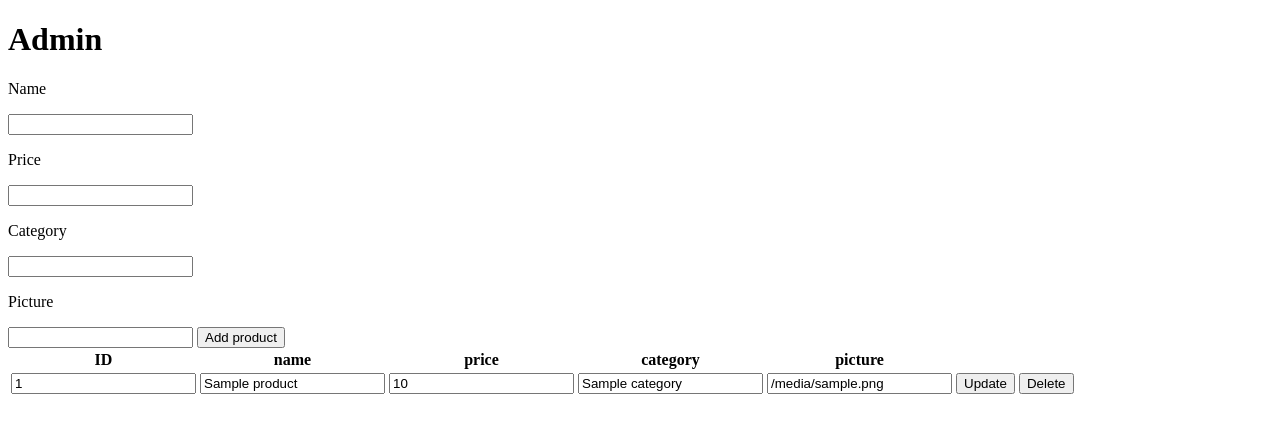
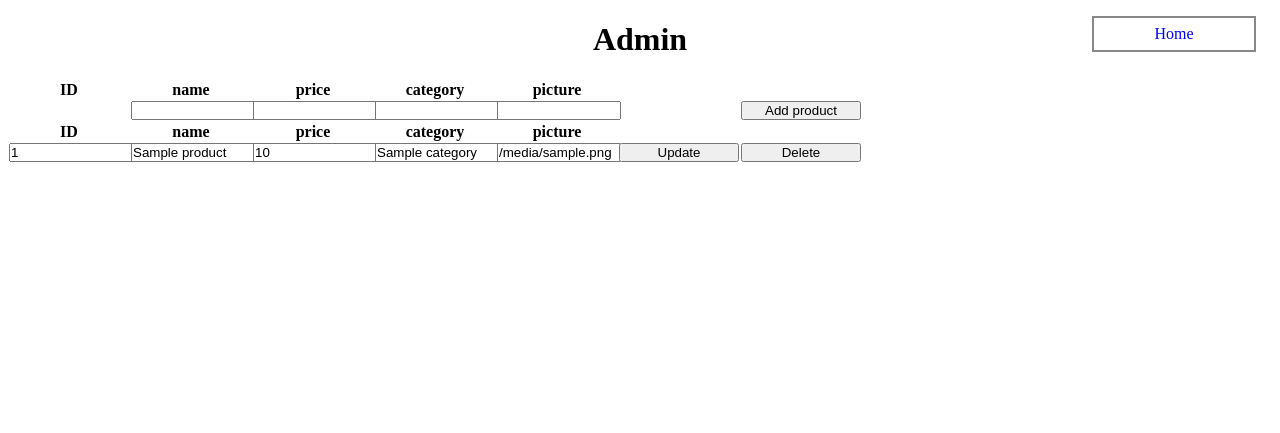
Before and after one commit to Nhrust/Project_TPP3_2, a Python web app: template templates/admin.html in a window 1280 px wide. Shown: the top 433 px of the page. Run offline with Jinja, Linux system fonts and the light colour scheme; the template is opened without the code that fills it: most values are stand-ins (such as "Sample title", 1, 10 or a date in 2020).

Commit message:
Начали делать категории товаров, упрощён вывод в консоль, admin.html / admin.css изменены (не трогать)

```diff
--- a/main.py
+++ b/main.py
@@ -7,4 +7,4 @@ if not accounts.check_login("admin"):
 	admin.name = "Админ"
 	admin.update_on_base(base)
 
-app.run(debug=True, host="0.0.0.0")
+app.run(debug=False, host="0.0.0.0")
--- a/source/pages.py
+++ b/source/pages.py
@@ -17,7 +17,7 @@ def home():
 	account = get_account()
 	if account == None:
 		return redirect("/login",code=302)
-	return render_template("home.html", products = products.get_all())
+	return render_template("home.html", products = products.get_all(), categories = products.get_categories())
 
 @app.route("/admin")
 def admin():
@@ -27,4 +27,3 @@ def admin():
 	if account.login != "admin":
 		return redirect("/home",code=302)
 	return render_template("admin.html", products = products.get_all())
-#http://192.168.62.169:5000/add_product?name=%D0%9E%D0%B3%D1%83%D1%80%D0%B5%D1%86&price=4&category=%D0%9E%D0%B2%D0%BE%D1%89%D1%8C&picture=..%2Fstatic%2Fpictures%2Fcucumber.png
--- a/static/css/admin.css
+++ b/static/css/admin.css
@@ -0,0 +1,52 @@
+h1 {
+    width: 100%;
+    text-align: center;
+}
+
+div.back {
+    position: absolute;
+    right: 2vh;
+    top: 1vh;
+    display: inline-block;
+    border: 2px solid #888;
+    width: 20vh;
+    height: 4vh;
+    font-size: 2vh;
+    text-align: center;
+    line-height: 4vh;
+    margin: 1vh;
+}
+
+a {
+    display: block;
+}
+
+p {
+    display: inline-block;
+    width: 10vh;
+    margin-top: 0;
+    margin-bottom: 0;
+    line-height: 3vh;
+    font-size: 2vh;
+}
+
+body > form > input {
+    display: inline-block;
+    margin-bottom: 1vh;
+}
+
+table {
+    border-collapse: collapse;
+}
+
+th, td {
+    display: inline-block;
+    width: 15vh;
+}
+
+td > input {
+    width: 15vh;
+    margin: 0;
+    padding: 0;
+    display: block;
+}
--- a/templates/admin.html
+++ b/templates/admin.html
@@ -3,23 +3,38 @@
 <head>
     <meta charset="UTF-8">
     <meta name="viewport" content="width=device-width, initial-scale=1.0">
-    <link rel="stylesheet" href="../static/css/global.css">
     <link rel="stylesheet" href="../static/css/admin.css">
     <title>Admin</title>
 </head>
 <body>
     <h1>Admin</h1>
-    <form action="add_product" method="GET">
-        <p>Name</p>
-        <input type="text" name="name">
-        <p>Price</p>
-        <input type="text" name="price">
-        <p>Category</p>
-        <input type="text" name="category">
-        <p>Picture</p>
-        <input type="text" name="picture">
-        <input type="submit" value="Add product">
-    </form>
+    <a href="/home">
+        <div class="back">Home</div>
+    </a>
+    <table>
+        <thead>
+            <th>ID</th>
+            <th>name</th>
+            <th>price</th>
+            <th>category</th>
+            <th>picture</th>
+            <th></th>
+            <th></th>
+        </thead>
+        <tbody>
+            <tr>
+                <form action="add_product" method="get">
+                    <td></td>
+                    <td><input type="text" name="name"></td>
+                    <td><input type="text" name="price"></td>
+                    <td><input type="text" name="category"></td>
+                    <td><input type="text" name="picture"></td>
+                    <td></td>
+                    <td><input type="submit" value="Add product"></td>
+                </form>
+            </tr>
+        </tbody>
+    </table>
     <table>
         <thead>
             <th>ID</th>
```
Also changed, not shown: source/logic.py (+18 -5 lines), source/sql.py (+18 -5 lines), templates/home.html (+3 -5 lines), static/js/home.js (added).
